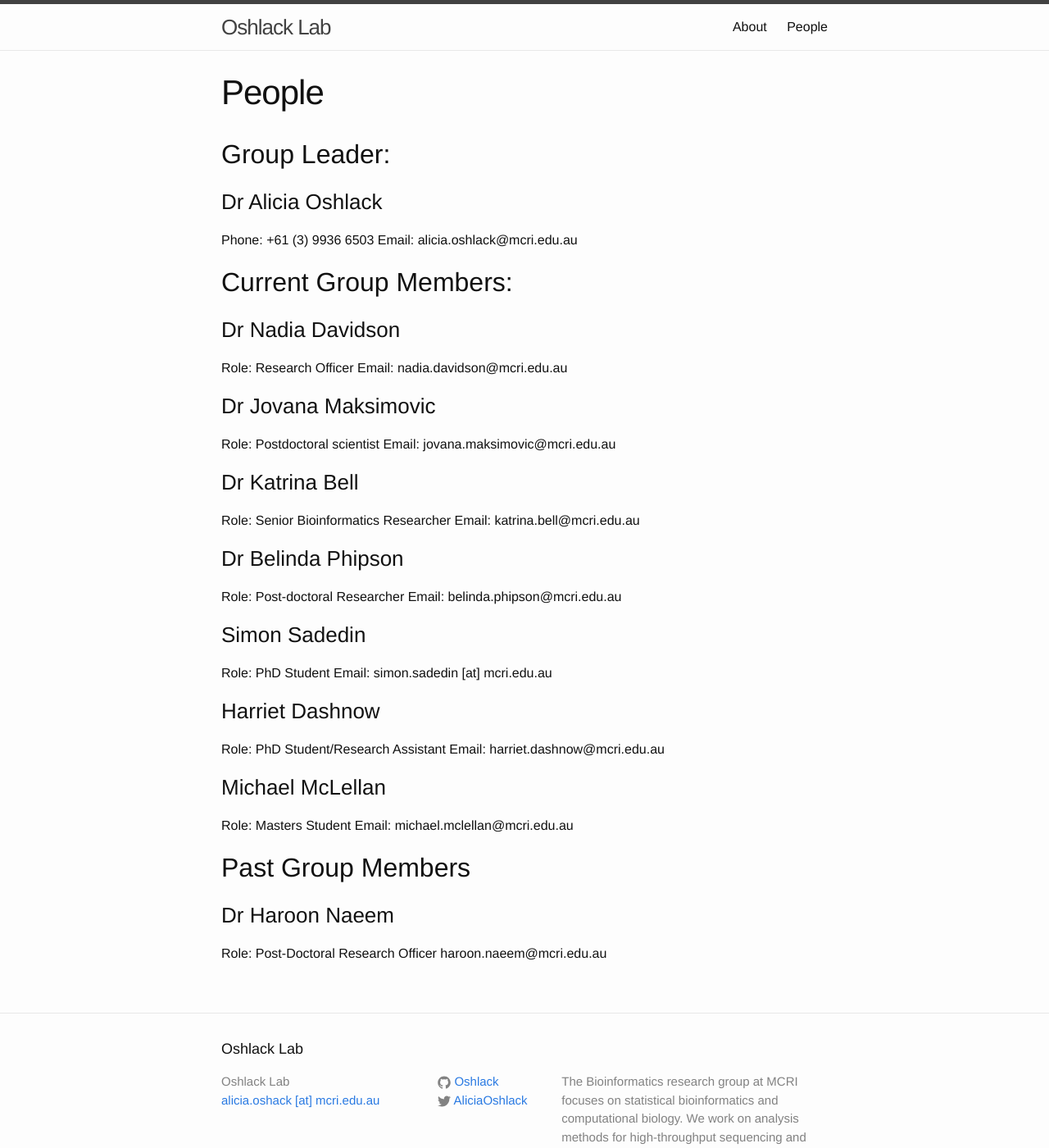
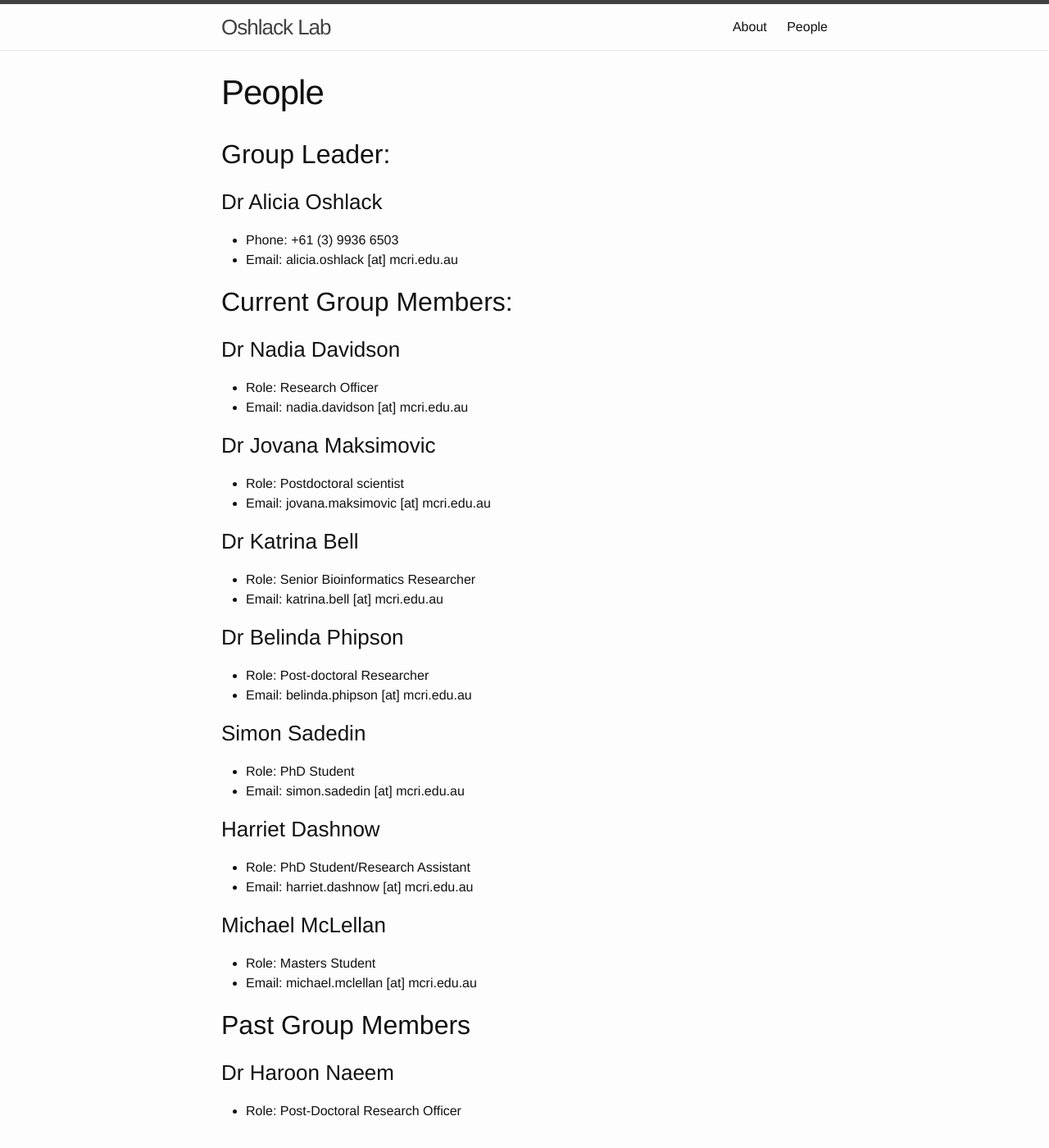
Before and after one commit to Oshlack/oshlack.github.io, a Jekyll site: the page built from people.md, in a window 1280 px wide and 1400 px high. Shown: the whole window at 82% size. Built offline with Jekyll 4.4.1, drawn with Linux system fonts in a browser that asks for light colours.

Commit message:
format people

```diff
--- a/people.md
+++ b/people.md
@@ -8,40 +8,40 @@ permalink: /people/
 
 ### Dr Alicia Oshlack
 
-Phone: +61 (3) 9936 6503
-Email: alicia.oshlack@mcri.edu.au
+* Phone: +61 (3) 9936 6503
+* Email: alicia.oshlack [at] mcri.edu.au
 
 ## Current Group Members:
 
 ### Dr Nadia Davidson
-Role: Research Officer
-Email: nadia.davidson@mcri.edu.au
+* Role: Research Officer
+* Email: nadia.davidson [at] mcri.edu.au
 
 ### Dr Jovana Maksimovic
-Role: Postdoctoral scientist
-Email: jovana.maksimovic@mcri.edu.au
+* Role: Postdoctoral scientist
+* Email: jovana.maksimovic [at] mcri.edu.au
 
 ### Dr Katrina Bell
-Role: Senior Bioinformatics Researcher
-Email: katrina.bell@mcri.edu.au
+* Role: Senior Bioinformatics Researcher
+* Email: katrina.bell [at] mcri.edu.au
 
 ### Dr Belinda Phipson
-Role: Post-doctoral Researcher
-Email: belinda.phipson@mcri.edu.au
+* Role: Post-doctoral Researcher
+* Email: belinda.phipson [at] mcri.edu.au
 
 ### Simon Sadedin
-Role: PhD Student
-Email: simon.sadedin [at] mcri.edu.au
+* Role: PhD Student
+* Email: simon.sadedin [at] mcri.edu.au
 
 ### Harriet Dashnow
-Role: PhD Student/Research Assistant
-Email: harriet.dashnow@mcri.edu.au
+* Role: PhD Student/Research Assistant
+* Email: harriet.dashnow [at] mcri.edu.au
 
 ### Michael McLellan
-Role: Masters Student
-Email: michael.mclellan@mcri.edu.au
+* Role: Masters Student
+* Email: michael.mclellan [at] mcri.edu.au
 
 ## Past Group Members
 
 ### Dr Haroon Naeem
-Role: Post-Doctoral Research Officer haroon.naeem@mcri.edu.au
+* Role: Post-Doctoral Research Officer
```
